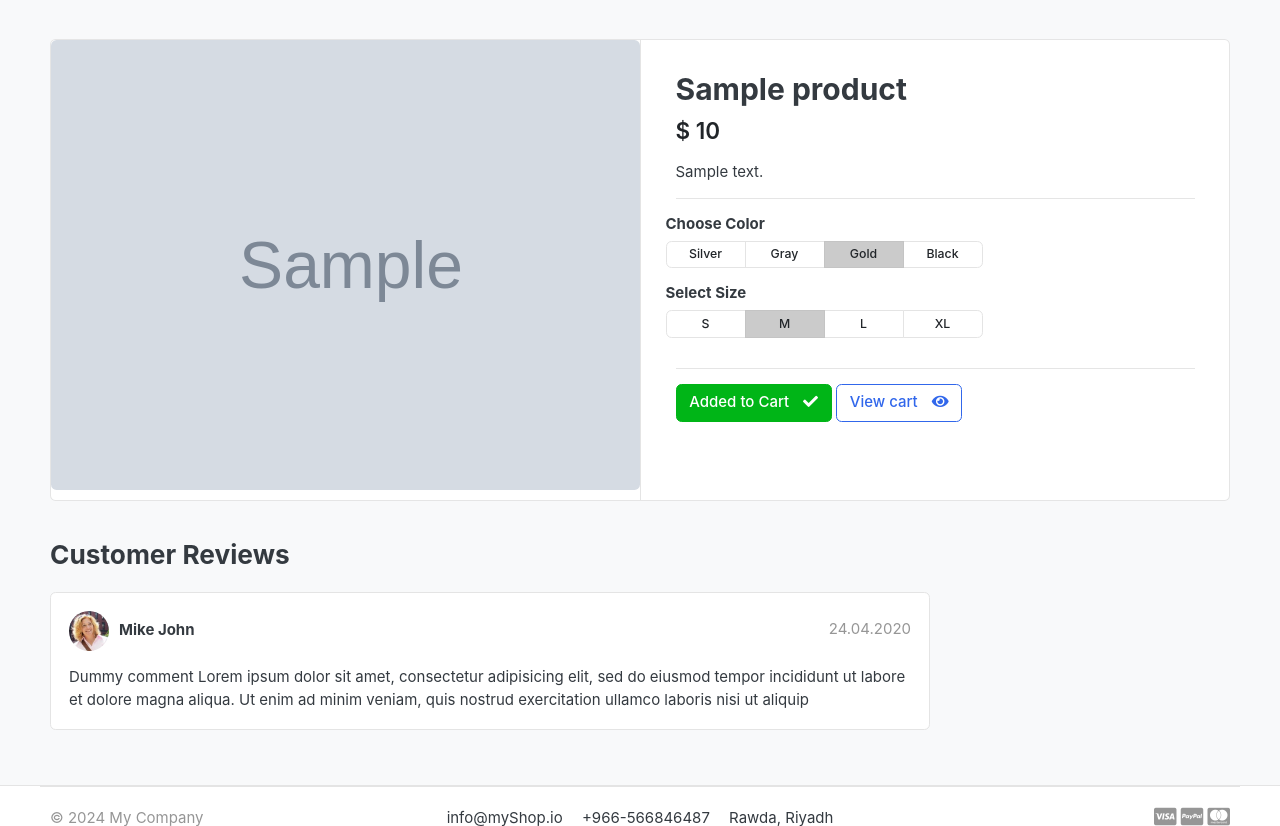
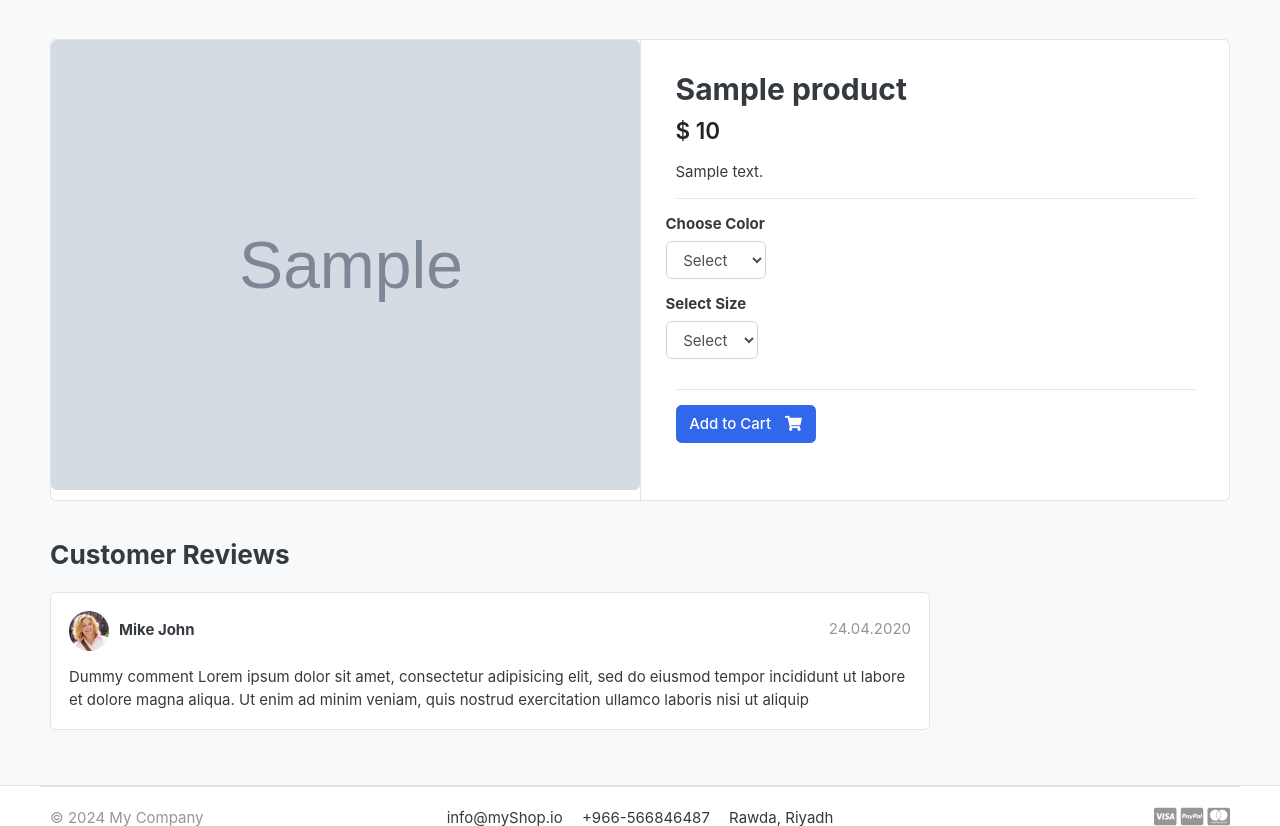
Before and after one commit to hassan-ezzeddine96/shop, a Django app: template templates/store/product_detail.html in a window 1280 px wide. Shown: the part 119-945 px from the top of the page. Run offline with Django 3.2, Linux system fonts and the light colour scheme; the template is opened without the code that fills it: values that come from a table or form of the project are taken from there, others are empty; tables that the repository leaves empty hold one stand-in row (values such as "Sample post"); grey boxes marked "Sample" are stand-in pictures; some libraries are stand-ins or nearby versions; some web fonts are replaced.

Commit message:
adding variations

```diff
--- a/carts/models.py
+++ b/carts/models.py
@@ -1,5 +1,5 @@
 from django.db import models
-from store.models import Product
+from store.models import Product,Variation
 
 # Create your models here.
 
@@ -12,6 +12,7 @@
 
 class CartItem(models.Model):
     product = models.ForeignKey(Product, on_delete=models.CASCADE)
+    variations = models.ManyToManyField(Variation,blank=True)
     cart = models.ForeignKey(Cart,on_delete=models.CASCADE)
     quantity = models.IntegerField()
     is_active = models.BooleanField(default=True)
@@ -19,5 +20,5 @@
     def sub_total(self):
         return self.product.price * self.quantity
 
-    def __str__(self):
+    def __unicode__(self):
         return self.product
--- a/carts/urls.py
+++ b/carts/urls.py
@@ -4,7 +4,7 @@
 urlpatterns = [
     path('',views.cart,name='cart'),
     path('add_cart/<int:product_id>/',views.add_cart,name='add_cart'),
-    path('remove_cart/<int:product_id>/',views.remove_cart,name='remove_cart'),
-    path('remove_cart_item/<int:product_id>/',views.remove_cart_item,name='remove_cart_item'),
+    path('remove_cart/<int:product_id>/<int:cart_item_id>/',views.remove_cart,name='remove_cart'),
+    path('remove_cart_item/<int:product_id>/<int:cart_item_id>/',views.remove_cart_item,name='remove_cart_item'),
 
 ]
--- a/carts/views.py
+++ b/carts/views.py
@@ -1,7 +1,8 @@
 from django.shortcuts import render,redirect,get_object_or_404
 from django.core.exceptions import ObjectDoesNotExist
-from store.models import Product
+from store.models import Product,Variation
 from .models import Cart,CartItem
+from django.http import HttpResponse
 
 # Create your views here.
 def _cart_id(request):
@@ -12,6 +13,17 @@
 
 def add_cart(request, product_id):
     product = Product.objects.get(id=product_id)
+    product_variation=[]
+    if request.method == 'POST':
+        for item in request.POST:
+            key = item
+            value = request.POST[key]
+
+            try:
+                variation = Variation.objects.get(product=product,variation_category__iexact=key, variation_value__iexact=value)
+                product_variation.append(variation)
+            except:
+                pass
     try:
         cart = Cart.objects.get(cart_id = _cart_id(request)) #get the cart using the cart_id present in the session
     except Cart.DoesNotExist:
@@ -20,33 +32,56 @@
         )
     cart.save()
 
-    try:
-        cart_item = CartItem.objects.get(product = product, cart=cart)
-        cart_item.quantity += 1
-        cart_item.save()
-    except CartItem.DoesNotExist:
+    is_cart_item_exists = CartItem.objects.filter(product=product,cart=cart).exists
+    if is_cart_item_exists:
+        cart_item = CartItem.objects.filter(product = product, cart=cart)
+        ex_var_list = []
+        id = []
+        for item in cart_item:
+            existing_variation = item.variations.all()
+            ex_var_list.append(list(existing_variation))
+            id.append(item.id)
+        if product_variation in ex_var_list:
+            index = ex_var_list.index(product_variation)
+            item_id = id[index]
+            item = CartItem.objects.get(product=product,id=item_id)
+            item.quantity += 1
+            item.save()
+        else:
+            item = CartItem.objects.create(product=product, quantity=1, cart=cart)
+            if len(product_variation) > 0:
+                item.variations.clear()
+                item.variations.add(*product_variation)
+            item.save()
+    else:
         cart_item = CartItem.objects.create(
             product = product,
             quantity = 1,
             cart = cart,
         )
-    cart_item.save()
+        if len(product_variation) > 0:
+            cart_item.variations.clear()
+            cart_item.variations.add(*product_variation)
+        cart_item.save()
     return redirect('cart')
 
-def remove_cart(request,product_id):
+def remove_cart(request,product_id,cart_item_id):
     cart = Cart.objects.get(cart_id = _cart_id(request))
     product = get_object_or_404(Product,id = product_id)
-    cart_item = CartItem.objects.get(product=product,cart=cart)
-    if cart_item.quantity > 1:
-        cart_item.quantity -= 1
-        cart_item.save()
-    else:
-        cart_item.delete()
+    try:
+        cart_item = CartItem.objects.get(product=product,cart=cart,id = cart_item_id)
+        if cart_item.quantity > 1:
+            cart_item.quantity -= 1
+            cart_item.save()
+        else:
+            cart_item.delete()
+    except:
+        pass
     return redirect('cart')
-def remove_cart_item(request,product_id):
+def remove_cart_item(request,product_id, cart_item_id):
     cart = Cart.objects.get(cart_id = _cart_id(request))
     product = get_object_or_404(Product, id=product_id)
-    cart_item = CartItem.objects.get(product=product, cart=cart)
+    cart_item = CartItem.objects.get(product=product, cart=cart, id= cart_item_id)
     cart_item.delete()
     return redirect('cart')
 
--- a/store/models.py
+++ b/store/models.py
@@ -21,3 +21,26 @@
 
     def __str__(self):
         return self.product_name
+
+class VariationManager(models.Manager):
+    def colors(self):
+        return super(VariationManager,self).filter(variation_category='color', is_active=True)
+    def sizes(self):
+        return super(VariationManager,self).filter(variation_category='size', is_active=True)
+
+Variation_category_choice={
+    ('color','color'),
+    ('size','size'),
+}
+
+class Variation(models.Model):
+    product = models.ForeignKey(Product,on_delete=models.CASCADE)
+    variation_category = models.CharField(max_length=100,choices=Variation_category_choice)
+    variation_value = models.CharField(max_length=100)
+    is_active = models.BooleanField(default=True)
+    created_date = models.DateTimeField(auto_now=True)
+
+    objects = VariationManager()
+
+    def __str__(self):
+        return self.variation_value
--- a/templates/store/product_detail.html
+++ b/templates/store/product_detail.html
@@ -18,6 +18,8 @@
     </article> <!-- gallery-wrap .end// -->
             </aside>
             <main class="col-md-6 border-left">
+    <form action="{% url 'add_cart' single_product.id %}" method="POST">
+      {% csrf_token %}
     <article class="content-body">
 
     <h2 class="title">{{single_product.product_name}}</h2>
@@ -33,52 +35,34 @@
         <div class="row">
             <div class="item-option-select">
                 <h6>Choose Color</h6>
-                <div class="btn-group btn-group-sm btn-group-toggle" data-toggle="buttons">
-                  <label class="btn btn-light">
-                    <input type="radio" name="radio_color"> Silver
-                  </label>
-                  <label class="btn btn-light">
-                    <input type="radio" name="radio_color" > Gray
-                  </label>
-                  <label class="btn btn-light active">
-                    <input type="radio" name="radio_color checked"> Gold
-                  </label>
-                  <label class="btn btn-light">
-                    <input type="radio" name="radio_color"> Black
-                  </label>
-                </div>
+                <select name="color" class="form-control" required>
+                  <option value="" disabled selected>Select</option>
+                  {% for i in single_product.variation_set.colors %}
+                  <option value="{{i.variation_value | lower}}">{{i.variation_value | capfirst}}</option>
+                  {% endfor %}
+                </select>
             </div>
         </div> <!-- row.// -->
         <div class="row">
             <div class="item-option-select">
                 <h6>Select Size</h6>
-                <div class="btn-group btn-group-sm btn-group-toggle" data-toggle="buttons">
-                  <label class="btn btn-light">
-                    <input type="radio" name="radio_color"> S
-                  </label>
-                  <label class="btn btn-light active">
-                    <input type="radio" name="radio_color" checked> M
-                  </label>
-                  <label class="btn btn-light">
-                    <input type="radio" name="radio_color"> L
-                  </label>
-                  <label class="btn btn-light">
-                    <input type="radio" name="radio_color"> XL
-                  </label>
-                </div>
+                <select name="size" class="form-control" required>
+                  <option value="" disabled selected>Select</option>
+                  {% for i in single_product.variation_set.sizes %}
+                  <option value="{{i.variation_value | lower}}">{{i.variation_value | capfirst}}</option>
+                  {% endfor %}
+                </select>
             </div>
         </div> <!-- row.// -->
         <hr>
 
         {% if single_product.stock <= 0 %}
             <h5 class='text-danger'> Out of Stock </h5>
-        {% elif in_cart %}
-        <a href="#" class="btn  btn-success"> <span class="text">Added to Cart</span> <i class="fas fa-check"></i>  </a>
-        <a href="{% url 'cart' %}" class="btn  btn-outline-primary"> <span class="text">View cart</span> <i class="fas fa-eye"></i>  </a>
         {% else %}
-        <a href="{% url 'add_cart' single_product.id %}" class="btn  btn-primary"> <span class="text">Add to Cart</span> <i class="fas fa-shopping-cart"></i>  </a>
+        <button type="submit" class="btn  btn-primary"> <span class="text">Add to Cart</span> <i class="fas fa-shopping-cart"></i>  </button>
         {% endif %}
     </article> <!-- product-info-aside .// -->
+  </form>
             </main> <!-- col.// -->
         </div> <!-- row.// -->
     </div> <!-- card.// -->
```
Also changed, not shown: carts/admin.py (+6 -2 lines), store/admin.py (+7 -1 lines), templates/store/cart.html (+18 -4 lines), carts/migrations/0002_cartitem_variation.py (added), carts/migrations/0003_auto_20240805_1712.py (added), store/migrations/0003_variation.py (added), store/migrations/0004_auto_20240805_0133.py (added).
